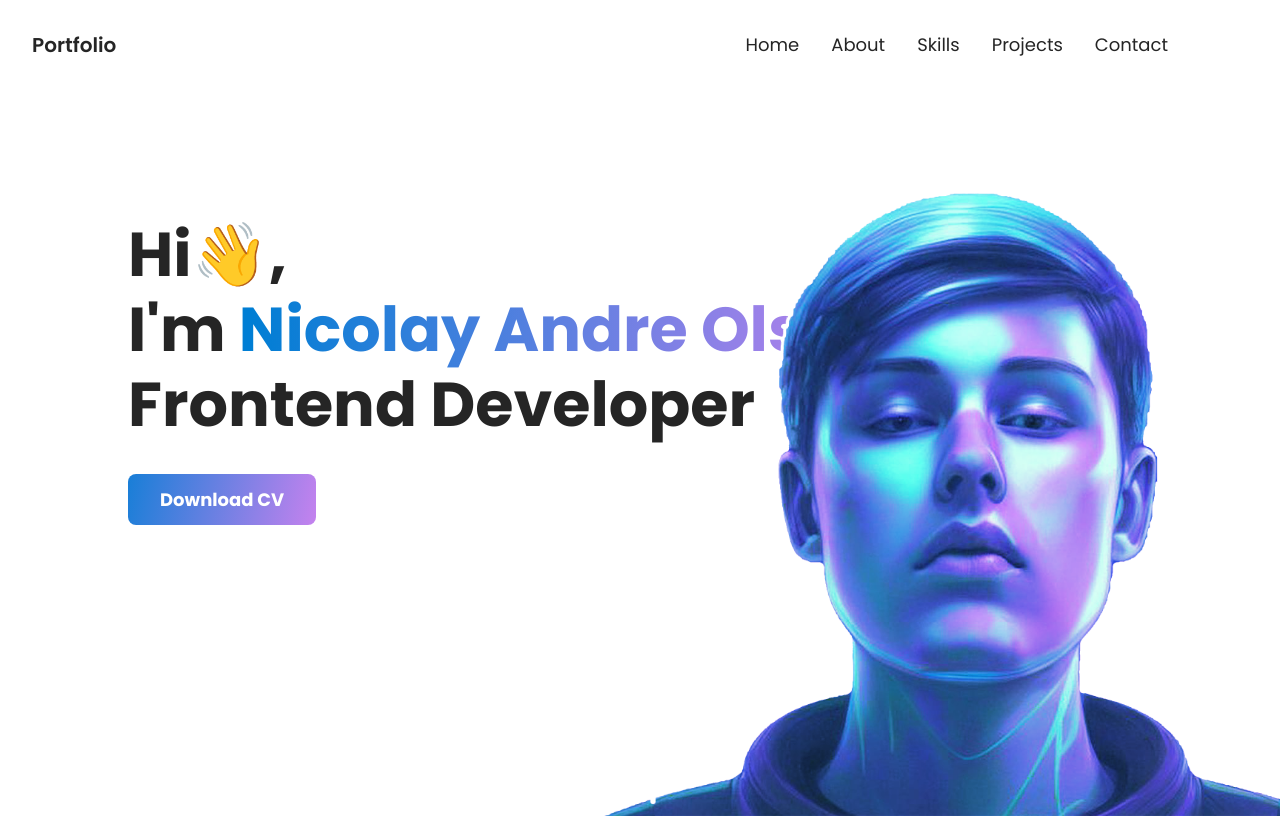
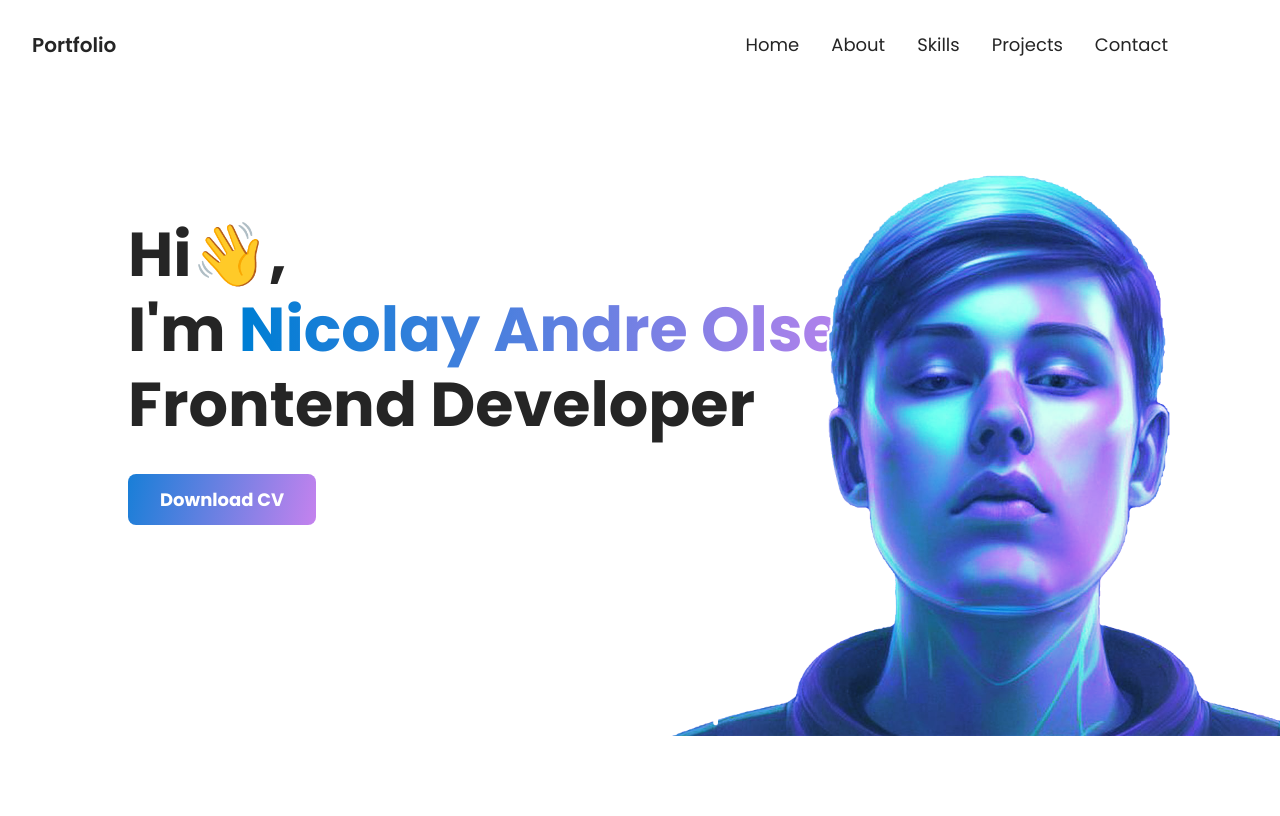
Before and after one commit to NicolayOlsen/portfolio-react, a React (Create React App) app: page / in a window 1280 px wide. Built offline with nearby package versions, Linux system fonts and the light colour scheme.

Commit message:
updated image

```diff
--- a/src/containers/header/Header.jsx
+++ b/src/containers/header/Header.jsx
@@ -21,7 +21,7 @@ const Header = () => {
   return (
     <div className='portfolio__header section__padding' id="home">
       <div className='portfolio__header-content'>
-        <img src={Me} data-value="2" alt="me" />
+        <img src={Me} data-value="0.7" alt="me" />
 
         <h1>Hi👋,<br/>I'm <span className="gradient__text">Nicolay Andre Olsen</span><br/> Frontend Developer</h1>
         <a href=''>Download CV</a>
--- a/src/containers/header/header.css
+++ b/src/containers/header/header.css
@@ -37,8 +37,8 @@
     position: absolute;
     top: 0;
     right: 0;
-    width: 100%;
-    height: 100%;
+    width: 90%;
+    height: 90%;
     margin-top: 1rem;
     object-fit: cover;
     -webkit-user-drag: none;
```
Also changed, not shown: 1 other file (tests, documents, lock files or other folders).
